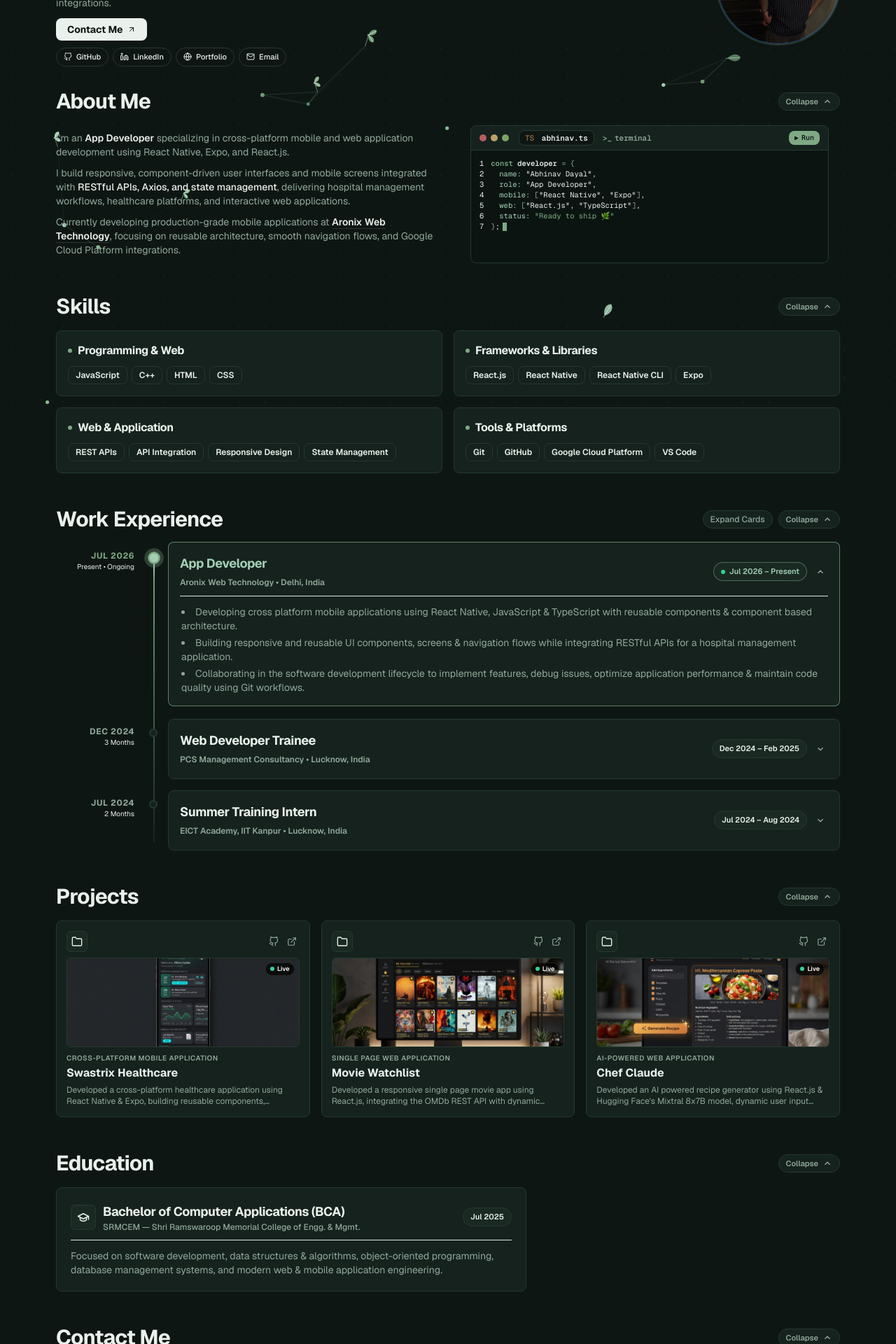
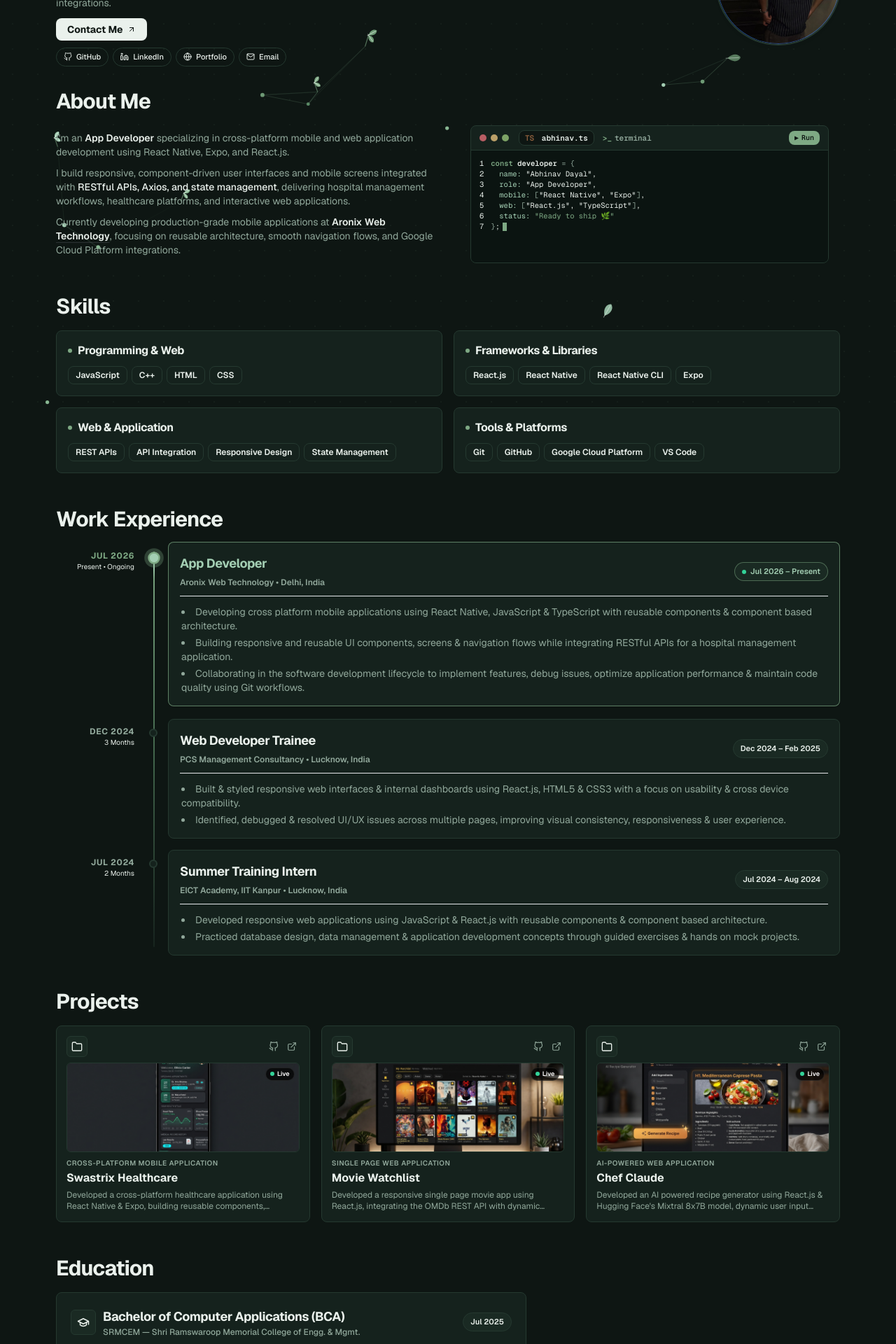
Before and after one commit to AbhinavXDayal/Portfolio, a React (Vite) app: page / in a window 1280 px wide. Shown: the part 200-2120 px from the top of the page at 70% size. Built offline with nearby package versions, Linux system fonts and the light colour scheme.

Commit message:
Remove all collapse buttons and expand toggles from all sections and cards

```diff
--- a/src/components/sections/About.tsx
+++ b/src/components/sections/About.tsx
@@ -1,7 +1,6 @@
 import React, { useState } from "react";
 
 export const About: React.FC = () => {
-  const [isOpen, setIsOpen] = useState(true);
   const [activeTab, setActiveTab] = useState<"code" | "terminal">("code");
   const [cmdInput, setCmdInput] = useState("");
   const [terminalLogs, setTerminalLogs] = useState<
@@ -89,35 +88,13 @@ export const About: React.FC = () => {
       className="w-full py-3 md:py-5 bg-transparent text-[var(--foreground)]"
     >
       <div className="max-w-6xl mx-auto px-4">
-        {/* Section Header with Toggle */}
-        <div className="flex items-center justify-between mb-4">
+        {/* Section Header */}
+        <div className="flex flex-col items-center md:items-start text-center md:text-left mb-4">
           <h2 className="text-2xl md:text-3xl font-bold tracking-tight text-[var(--foreground)]">
             About Me
           </h2>
-          <button
-            onClick={() => setIsOpen(!isOpen)}
-            className="inline-flex items-center gap-1.5 px-2.5 py-1 rounded-full text-xs font-medium text-[var(--muted-foreground)] hover:text-[var(--foreground)] bg-[var(--card)] hover:bg-[var(--accent)] border border-[var(--border)] transition-all cursor-pointer shadow-2xs group"
-            aria-label="Toggle About Me section"
-          >
-            <span className="text-[11px] font-semibold">
-              {isOpen ? "Collapse" : "Expand"}
-            </span>
-            <svg
-              stroke="currentColor"
-              fill="none"
-              strokeWidth="2.5"
-              viewBox="0 0 24 24"
-              className={`w-3.5 h-3.5 transition-transform duration-200 ${
-                isOpen ? "rotate-180" : ""
-              }`}
-              xmlns="http://www.w3.org/2000/svg"
-            >
-              <polyline points="6 9 12 15 18 9"></polyline>
-            </svg>
-          </button>
         </div>
 
-        {isOpen && (
         <div className="grid grid-cols-1 md:grid-cols-2 gap-6 md:gap-8 items-center transition-all duration-300">
           {/* Left Column Text */}
             <div className="flex flex-col items-center md:items-start text-center md:text-left space-y-2.5">
@@ -330,7 +307,6 @@ export const About: React.FC = () => {
               </div>
             </div>
           </div>
-        )}
         </div>
       </section>
     );
--- a/src/components/sections/Contact.tsx
+++ b/src/components/sections/Contact.tsx
@@ -1,7 +1,6 @@
 import React, { useState } from "react";
 
 export const Contact: React.FC = () => {
-  const [isOpen, setIsOpen] = useState(true);
   const [formData, setFormData] = useState({
     name: "",
     email: "",
@@ -34,36 +33,15 @@ export const Contact: React.FC = () => {
       className="w-full py-4 md:py-6 bg-transparent text-[var(--foreground)]"
     >
       <div className="max-w-6xl mx-auto px-4">
-        {/* Section Header with Toggle */}
-        <div className="flex items-center justify-between mb-4">
+        {/* Section Header */}
+        <div className="flex flex-col items-center md:items-start text-center md:text-left mb-4">
           <h2 className="text-2xl md:text-3xl font-bold tracking-tight text-[var(--foreground)]">
             Contact Me
           </h2>
-          <button
-            onClick={() => setIsOpen(!isOpen)}
-            className="inline-flex items-center gap-1.5 px-2.5 py-1 rounded-full text-xs font-medium text-[var(--muted-foreground)] hover:text-[var(--foreground)] bg-[var(--card)] hover:bg-[var(--accent)] border border-[var(--border)] transition-all cursor-pointer shadow-2xs group"
-            aria-label="Toggle Contact section"
-          >
-            <span className="text-[11px] font-semibold">
-              {isOpen ? "Collapse" : "Expand"}
-            </span>
-            <svg
-              stroke="currentColor"
-              fill="none"
-              strokeWidth="2.5"
-              viewBox="0 0 24 24"
-              className={`w-3.5 h-3.5 transition-transform duration-200 ${
-                isOpen ? "rotate-180" : ""
-              }`}
-              xmlns="http://www.w3.org/2000/svg"
-            >
-              <polyline points="6 9 12 15 18 9"></polyline>
-            </svg>
-          </button>
         </div>
 
-        {isOpen && (
-          <div className="bg-[var(--card)] text-[var(--card-foreground)] border border-[var(--border)] rounded-[var(--radius)] p-5 sm:p-6 md:p-7 shadow-xs hover:border-[var(--brand-accent)]/30 transition-all duration-200">
+        {/* Cohesive, Premium Contact Card */}
+        <div className="bg-[var(--card)] text-[var(--card-foreground)] border border-[var(--border)] rounded-[var(--radius)] p-5 sm:p-6 md:p-7 shadow-xs hover:border-[var(--brand-accent)]/30 transition-all duration-200">
             <div className="grid grid-cols-1 lg:grid-cols-12 gap-6 lg:gap-10 items-start">
               {/* Left Column: Context & Contact Points */}
               <div className="lg:col-span-5 flex flex-col justify-between space-y-4">
@@ -236,10 +214,9 @@ export const Contact: React.FC = () => {
                     </div>
                   </form>
                 )}
-              </div>
             </div>
           </div>
-        )}
+        </div>
       </div>
     </section>
   );
--- a/src/components/sections/Education.tsx
+++ b/src/components/sections/Education.tsx
@@ -1,43 +1,19 @@
-import React, { useState } from "react";
+import React from "react";
 
 export const Education: React.FC = () => {
-  const [isOpen, setIsOpen] = useState(true);
-
   return (
     <section
       id="education"
       className="w-full py-4 md:py-6 bg-transparent text-[var(--foreground)]"
     >
       <div className="max-w-6xl mx-auto px-4">
-        {/* Section Header with Toggle */}
-        <div className="flex items-center justify-between mb-4">
+        {/* Section Header */}
+        <div className="flex flex-col items-center md:items-start text-center md:text-left mb-4">
           <h2 className="text-2xl md:text-3xl font-bold tracking-tight text-[var(--foreground)]">
             Education
           </h2>
-          <button
-            onClick={() => setIsOpen(!isOpen)}
-            className="inline-flex items-center gap-1.5 px-2.5 py-1 rounded-full text-xs font-medium text-[var(--muted-foreground)] hover:text-[var(--foreground)] bg-[var(--card)] hover:bg-[var(--accent)] border border-[var(--border)] transition-all cursor-pointer shadow-2xs group"
-            aria-label="Toggle Education section"
-          >
-            <span className="text-[11px] font-semibold">
-              {isOpen ? "Collapse" : "Expand"}
-            </span>
-            <svg
-              stroke="currentColor"
-              fill="none"
-              strokeWidth="2.5"
-              viewBox="0 0 24 24"
-              className={`w-3.5 h-3.5 transition-transform duration-200 ${
-                isOpen ? "rotate-180" : ""
-              }`}
-              xmlns="http://www.w3.org/2000/svg"
-            >
-              <polyline points="6 9 12 15 18 9"></polyline>
-            </svg>
-          </button>
         </div>
 
-        {isOpen && (
         <div className="max-w-2xl transition-all duration-300">
           <div className="bg-[var(--card)] text-[var(--card-foreground)] border border-[var(--border)] rounded-[var(--radius)] p-4 sm:p-5 shadow-xs hover:border-[var(--foreground)]/30 transition-all duration-200">
             <div className="flex flex-col sm:flex-row items-start sm:items-center justify-between gap-2 mb-3 pb-2.5 border-b border-[var(--border)]/60">
@@ -81,7 +57,6 @@ export const Education: React.FC = () => {
             </p>
           </div>
         </div>
-        )}
       </div>
     </section>
   );
--- a/src/components/sections/Experience.tsx
+++ b/src/components/sections/Experience.tsx
@@ -1,30 +1,7 @@
 import React, { useState } from "react";
 
 export const Experience: React.FC = () => {
-  const [isSectionOpen, setIsSectionOpen] = useState(true);
   const [activeExp, setActiveExp] = useState<number>(0);
-  const [expandedCards, setExpandedCards] = useState<Record<string, boolean>>({
-    "Aronix Web Technology": true,
-    "PCS Management Consultancy": false,
-    "EICT Academy, IIT Kanpur": false,
-  });
-
-  const toggleCard = (company: string) => {
-    setExpandedCards((prev) => ({
-      ...prev,
-      [company]: !prev[company],
-    }));
-  };
-
-  const toggleAll = () => {
-    const allExpanded = Object.values(expandedCards).every(Boolean);
-    const nextState = !allExpanded;
-    const updated: Record<string, boolean> = {};
-    experiences.forEach((exp) => {
-      updated[exp.company] = nextState;
-    });
-    setExpandedCards(updated);
-  };
 
   const experiences = [
     {
@@ -72,48 +49,14 @@ export const Experience: React.FC = () => {
       className="w-full py-4 md:py-6 bg-transparent text-[var(--foreground)]"
     >
       <div className="max-w-6xl mx-auto px-4">
-        {/* Section Header with Section Toggle */}
-        <div className="flex items-center justify-between mb-4">
+        {/* Section Header */}
+        <div className="flex flex-col items-center md:items-start text-center md:text-left mb-4">
           <h2 className="text-2xl md:text-3xl font-bold tracking-tight text-[var(--foreground)]">
             Work Experience
           </h2>
-          <div className="flex items-center gap-2">
-            {isSectionOpen && (
-              <button
-                onClick={toggleAll}
-                className="hidden sm:inline-flex items-center px-2.5 py-1 rounded-full text-xs font-medium text-[var(--muted-foreground)] hover:text-[var(--foreground)] bg-[var(--card)] hover:bg-[var(--accent)] border border-[var(--border)] transition-all cursor-pointer shadow-2xs"
-              >
-                {Object.values(expandedCards).every(Boolean)
-                  ? "Collapse Cards"
-                  : "Expand Cards"}
-              </button>
-            )}
-            <button
-              onClick={() => setIsSectionOpen(!isSectionOpen)}
-              className="inline-flex items-center gap-1.5 px-2.5 py-1 rounded-full text-xs font-medium text-[var(--muted-foreground)] hover:text-[var(--foreground)] bg-[var(--card)] hover:bg-[var(--accent)] border border-[var(--border)] transition-all cursor-pointer shadow-2xs group"
-              aria-label="Toggle Work Experience section"
-            >
-              <span className="text-[11px] font-semibold">
-                {isSectionOpen ? "Collapse" : "Expand"}
-              </span>
-              <svg
-                stroke="currentColor"
-                fill="none"
-                strokeWidth="2.5"
-                viewBox="0 0 24 24"
-                className={`w-3.5 h-3.5 transition-transform duration-200 ${
-                  isSectionOpen ? "rotate-180" : ""
-                }`}
-                xmlns="http://www.w3.org/2000/svg"
-              >
-                <polyline points="6 9 12 15 18 9"></polyline>
-              </svg>
-            </button>
-          </div>
         </div>
 
-        {isSectionOpen && (
-          /* Dynamic Botanical Timeline with Dates */
+        {/* Dynamic Botanical Timeline with Dates */}
         <div className="relative pl-6 sm:pl-8 md:pl-40 space-y-3.5 sm:space-y-4 transition-all duration-300">
           {/* Glowing Botanical Spine Line */}
           <div className="absolute left-[11px] sm:left-[15px] md:left-[139px] top-3 bottom-3 w-[2px] bg-gradient-to-b from-[#7EA984] via-[#5B8B67]/70 to-[#253930]/40 rounded-full">
@@ -123,15 +66,11 @@ export const Experience: React.FC = () => {
 
           {experiences.map((exp, idx) => {
             const isSelected = activeExp === idx;
-              const isCardOpen = !!expandedCards[exp.company];
 
             return (
               <div
                 key={exp.company}
-                  onClick={() => {
-                    setActiveExp(idx);
-                    toggleCard(exp.company);
-                  }}
+                onClick={() => setActiveExp(idx)}
                 onMouseEnter={() => setActiveExp(idx)}
                 className="relative group cursor-pointer"
               >
@@ -186,13 +125,7 @@ export const Experience: React.FC = () => {
                   }`}
                 >
                   {/* Card Header */}
-                    <div
-                      className={`flex flex-col sm:flex-row items-start sm:items-center justify-between gap-2 transition-all duration-200 ${
-                        isCardOpen
-                          ? "mb-2.5 pb-2 border-b border-[var(--border)]/60"
-                          : ""
-                      }`}
-                    >
+                  <div className="flex flex-col sm:flex-row items-start sm:items-center justify-between gap-2 mb-2.5 pb-2 border-b border-[var(--border)]/60">
                     <div>
                       <h3
                         className={`text-base sm:text-lg font-bold tracking-tight transition-colors ${
@@ -208,7 +141,7 @@ export const Experience: React.FC = () => {
                       </span>
                     </div>
 
-                      {/* Right Info: Period Badge & Toggle Chevron */}
+                    {/* Right Info: Period Badge */}
                     <div className="flex items-center gap-2 self-end sm:self-center">
                       <div
                         className={`inline-flex items-center gap-1.5 px-2.5 py-1 rounded-full border text-[11px] font-semibold transition-colors ${
@@ -222,37 +155,10 @@ export const Experience: React.FC = () => {
                         )}
                         {exp.period}
                       </div>
-
-                        {/* Card Toggle Chevron */}
-                        <button
-                          type="button"
-                          onClick={(e) => {
-                            e.stopPropagation();
-                            toggleCard(exp.company);
-                          }}
-                          className="p-1 rounded-md text-[var(--muted-foreground)] hover:text-[var(--foreground)] hover:bg-[var(--accent)] transition-colors cursor-pointer"
-                          aria-label={
-                            isCardOpen ? "Collapse card" : "Expand card"
-                          }
-                        >
-                          <svg
-                            stroke="currentColor"
-                            fill="none"
-                            strokeWidth="2.5"
-                            viewBox="0 0 24 24"
-                            className={`w-3.5 h-3.5 transition-transform duration-200 ${
-                              isCardOpen ? "rotate-180" : ""
-                            }`}
-                            xmlns="http://www.w3.org/2000/svg"
-                          >
-                            <polyline points="6 9 12 15 18 9"></polyline>
-                          </svg>
-                        </button>
                     </div>
                   </div>
 
-                    {/* Collapsible Bullets */}
-                    {isCardOpen && (
+                  {/* Accomplishment Bullets */}
                   <ul className="list-disc list-inside space-y-1 text-xs sm:text-sm text-[var(--muted-foreground)] leading-relaxed text-left pt-0.5">
                     {exp.bullets.map((bullet, bIdx) => (
                       <li key={bIdx} className="pl-0.5">
@@ -260,13 +166,11 @@ export const Experience: React.FC = () => {
                       </li>
                     ))}
                   </ul>
-                    )}
                 </div>
               </div>
             );
           })}
         </div>
-        )}
       </div>
     </section>
   );
--- a/src/components/sections/Projects.tsx
+++ b/src/components/sections/Projects.tsx
@@ -1,8 +1,6 @@
-import React, { useState } from "react";
+import React from "react";
 
 export const Projects: React.FC = () => {
-  const [isOpen, setIsOpen] = useState(true);
-
   const projects = [
     {
       title: "Swastrix Healthcare",
@@ -62,36 +60,14 @@ export const Projects: React.FC = () => {
       className="w-full py-4 md:py-6 bg-transparent text-[var(--foreground)]"
     >
       <div className="max-w-6xl mx-auto px-4">
-        {/* Section Header with Toggle */}
-        <div className="flex items-center justify-between mb-4">
+        {/* Section Header */}
+        <div className="flex flex-col items-center md:items-start text-center md:text-left mb-4">
           <h2 className="text-2xl md:text-3xl font-bold tracking-tight text-[var(--foreground)]">
             Projects
           </h2>
-          <button
-            onClick={() => setIsOpen(!isOpen)}
-            className="inline-flex items-center gap-1.5 px-2.5 py-1 rounded-full text-xs font-medium text-[var(--muted-foreground)] hover:text-[var(--foreground)] bg-[var(--card)] hover:bg-[var(--accent)] border border-[var(--border)] transition-all cursor-pointer shadow-2xs group"
-            aria-label="Toggle Projects section"
-          >
-            <span className="text-[11px] font-semibold">
-              {isOpen ? "Collapse" : "Expand"}
-            </span>
-            <svg
-              stroke="currentColor"
-              fill="none"
-              strokeWidth="2.5"
-              viewBox="0 0 24 24"
-              className={`w-3.5 h-3.5 transition-transform duration-200 ${
-                isOpen ? "rotate-180" : ""
-              }`}
-              xmlns="http://www.w3.org/2000/svg"
-            >
-              <polyline points="6 9 12 15 18 9"></polyline>
-            </svg>
-          </button>
         </div>
 
-        {isOpen && (
-          <div className="grid grid-cols-1 md:grid-cols-2 lg:grid-cols-3 gap-3.5 sm:gap-4 transition-all duration-300">
+        <div className="grid grid-cols-1 md:grid-cols-2 lg:grid-cols-3 gap-3.5 sm:gap-4 transition-all duration-300">
             {projects.map((project) => (
               <div
                 key={project.title}
@@ -219,7 +195,6 @@ export const Projects: React.FC = () => {
               </div>
             ))}
           </div>
-        )}
       </div>
     </section>
   );
--- a/src/components/sections/Skills.tsx
+++ b/src/components/sections/Skills.tsx
@@ -1,8 +1,6 @@
-import React, { useState } from "react";
+import React from "react";
 
 export const Skills: React.FC = () => {
-  const [isOpen, setIsOpen] = useState(true);
-
   const skillCategories = [
     {
       title: "Programming & Web",
@@ -33,35 +31,13 @@ export const Skills: React.FC = () => {
       className="w-full py-4 md:py-6 bg-transparent text-[var(--foreground)]"
     >
       <div className="max-w-6xl mx-auto px-4">
-        {/* Section Header with Toggle */}
-        <div className="flex items-center justify-between mb-4">
+        {/* Section Header */}
+        <div className="flex flex-col items-center md:items-start text-center md:text-left mb-4">
           <h2 className="text-2xl md:text-3xl font-bold tracking-tight text-[var(--foreground)]">
             Skills
           </h2>
-          <button
-            onClick={() => setIsOpen(!isOpen)}
-            className="inline-flex items-center gap-1.5 px-2.5 py-1 rounded-full text-xs font-medium text-[var(--muted-foreground)] hover:text-[var(--foreground)] bg-[var(--card)] hover:bg-[var(--accent)] border border-[var(--border)] transition-all cursor-pointer shadow-2xs group"
-            aria-label="Toggle Skills section"
-          >
-            <span className="text-[11px] font-semibold">
-              {isOpen ? "Collapse" : "Expand"}
-            </span>
-            <svg
-              stroke="currentColor"
-              fill="none"
-              strokeWidth="2.5"
-              viewBox="0 0 24 24"
-              className={`w-3.5 h-3.5 transition-transform duration-200 ${
-                isOpen ? "rotate-180" : ""
-              }`}
-              xmlns="http://www.w3.org/2000/svg"
-            >
-              <polyline points="6 9 12 15 18 9"></polyline>
-            </svg>
-          </button>
         </div>
 
-        {isOpen && (
         <div className="grid grid-cols-1 md:grid-cols-2 gap-3.5 sm:gap-4 transition-all duration-300">
           {skillCategories.map((category) => (
             <div
@@ -87,7 +63,6 @@ export const Skills: React.FC = () => {
             </div>
           ))}
         </div>
-        )}
       </div>
     </section>
   );
```
Lines whose indentation alone changed are shown as unchanged.
